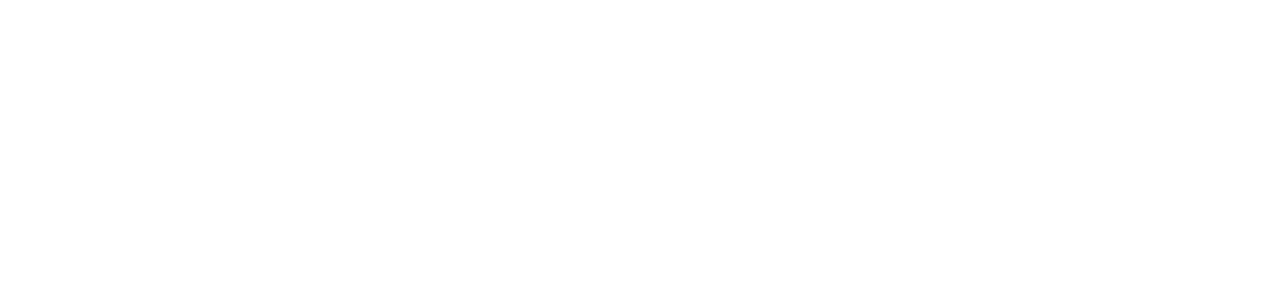
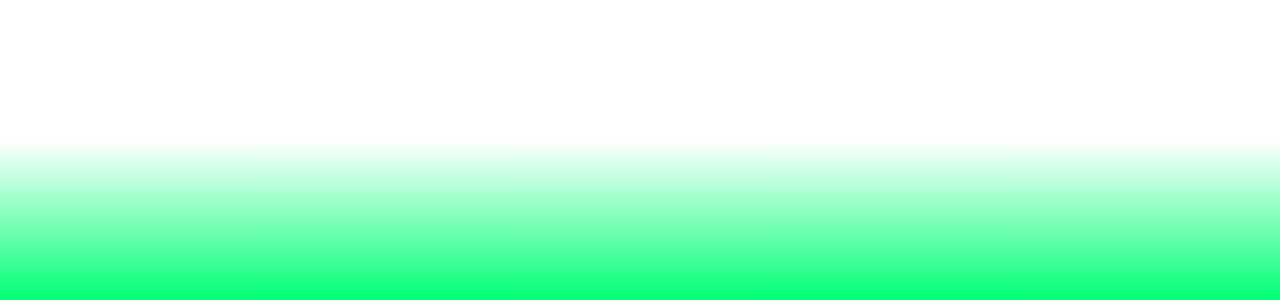
Before and after one commit to y0ung22/12th-Ewha-Festival-Front, a React (Create React App) app: page / in a window 1280 px wide. Shown: the part 500-800 px from the top of the page. Built offline with nearby package versions, Linux system fonts and the light colour scheme.

Commit message:
style: globalstyle 설정

```diff
--- a/package.json
+++ b/package.json
@@ -9,6 +9,8 @@
     "react": "^18.2.0",
     "react-dom": "^18.2.0",
     "react-scripts": "5.0.1",
+    "styled-components": "^6.1.8",
+    "styled-reset": "^4.5.2",
     "web-vitals": "^2.1.4"
   },
   "scripts": {
--- a/src/App.js
+++ b/src/App.js
@@ -1,5 +1,12 @@
+import React from "react";
+import GlobalStyles from "./statics/styles/GlobalStyle";
+
 function App() {
-  return <></>;
+  return (
+    <>
+      <GlobalStyles />
+    </>
+  );
 }
 
 export default App;
--- /dev/null
+++ b/src/statics/styles/GlobalStyle.jsx
@@ -0,0 +1,30 @@
+import { createGlobalStyle } from "styled-components";
+import reset from "styled-reset";
+
+const GlobalStyles = createGlobalStyle`
+${reset}
+* {
+    margin: 0;
+    padding: 0;
+    box-sizing: border-box;
+}
+
+input, textarea {
+    border: none;
+    outline: none;
+}
+
+html, body {
+    height: 100%;
+    background: linear-gradient(180deg, #FFF 80%, #00FF75 100%);
+}
+
+@media (min-width: 576px) {
+    .wrapper {
+        width: 390px;
+        margin: 0 auto;
+    }
+}
+`;
+
+export default GlobalStyles;
```
Also changed, not shown: 1 other file (tests, documents, lock files or other folders).
